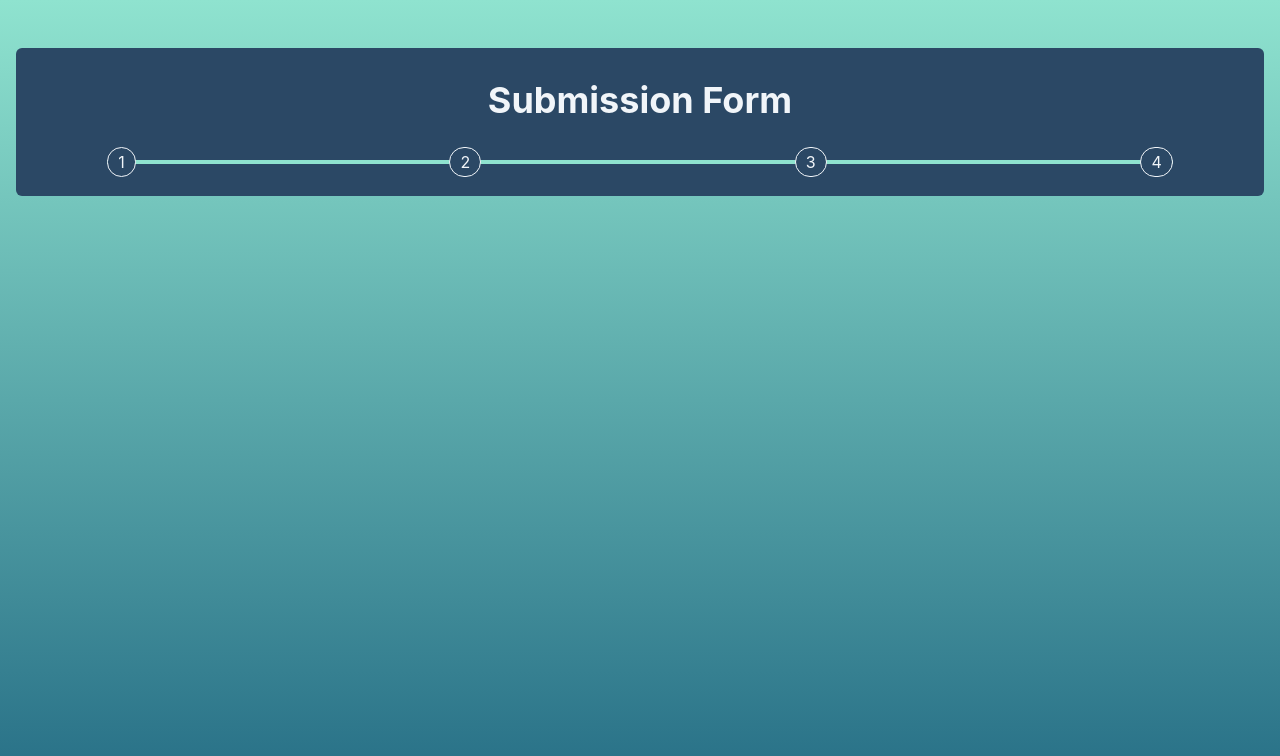
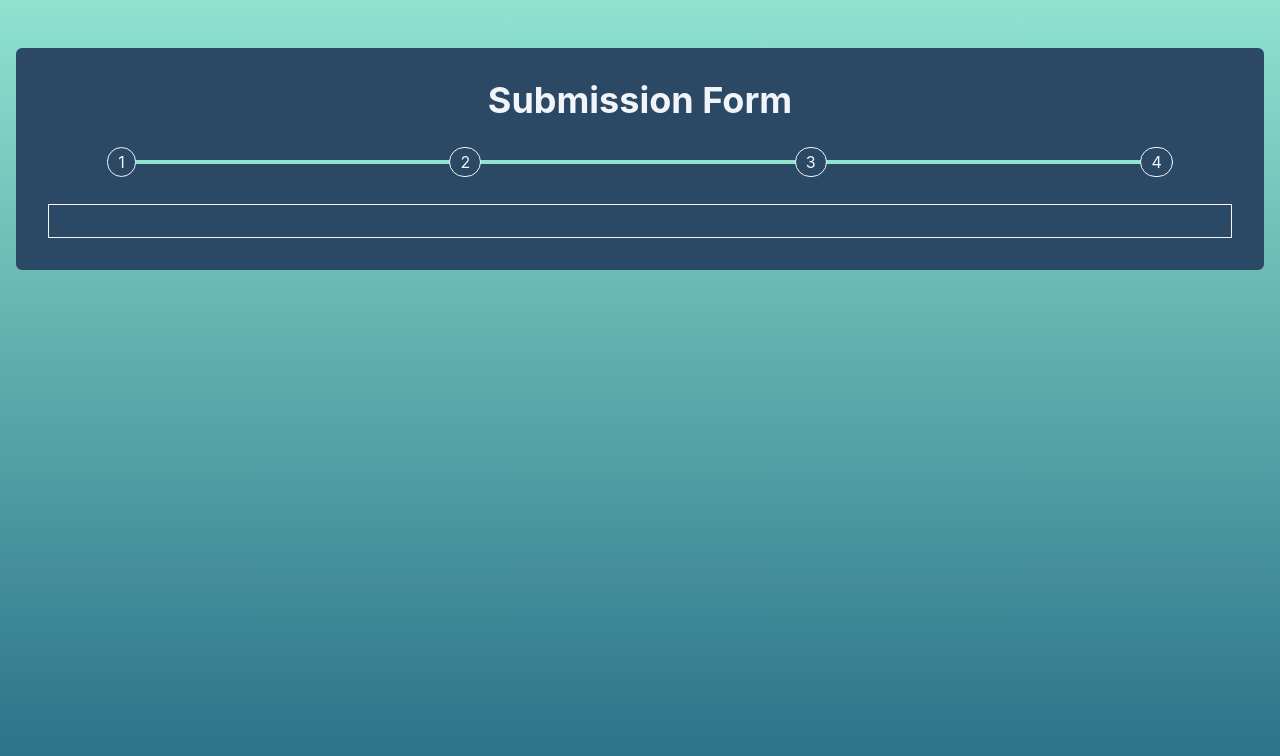
Before and after one commit to Dedenno17/react-test, a React (Create React App) app: page /add in a window 1280 px wide. Shown: the top 756 px of the page. Built offline with nearby package versions, Linux system fonts and the light colour scheme.

Commit message:
membuat component dari form form submission

```diff
--- a/src/components/Form/Forms.jsx
+++ b/src/components/Form/Forms.jsx
@@ -1,5 +1,5 @@
 const Forms = () => {
-  return <div></div>;
+  return <div className="px-2 py-4 border-[1px] border-slate-100 mt-10"></div>;
 };
 
 export default Forms;
--- /dev/null
+++ b/src/components/Form/Keahlian.jsx
@@ -0,0 +1,5 @@
+const Keahlian = () => {
+  return <form></form>;
+};
+
+export default Keahlian;
--- /dev/null
+++ b/src/components/Form/PengalamanKerja.jsx
@@ -0,0 +1,5 @@
+const PengalamanKerja = () => {
+  return <form></form>;
+};
+
+export default PengalamanKerja;
--- /dev/null
+++ b/src/components/Form/PersonalData.jsx
@@ -0,0 +1,5 @@
+const PersonalData = () => {
+  return <form></form>;
+};
+
+export default PersonalData;
--- /dev/null
+++ b/src/components/Form/RiwayatPendidikan.jsx
@@ -0,0 +1,5 @@
+const RiwayatPendidikan = () => {
+  return <form></form>;
+};
+
+export default RiwayatPendidikan;
```
